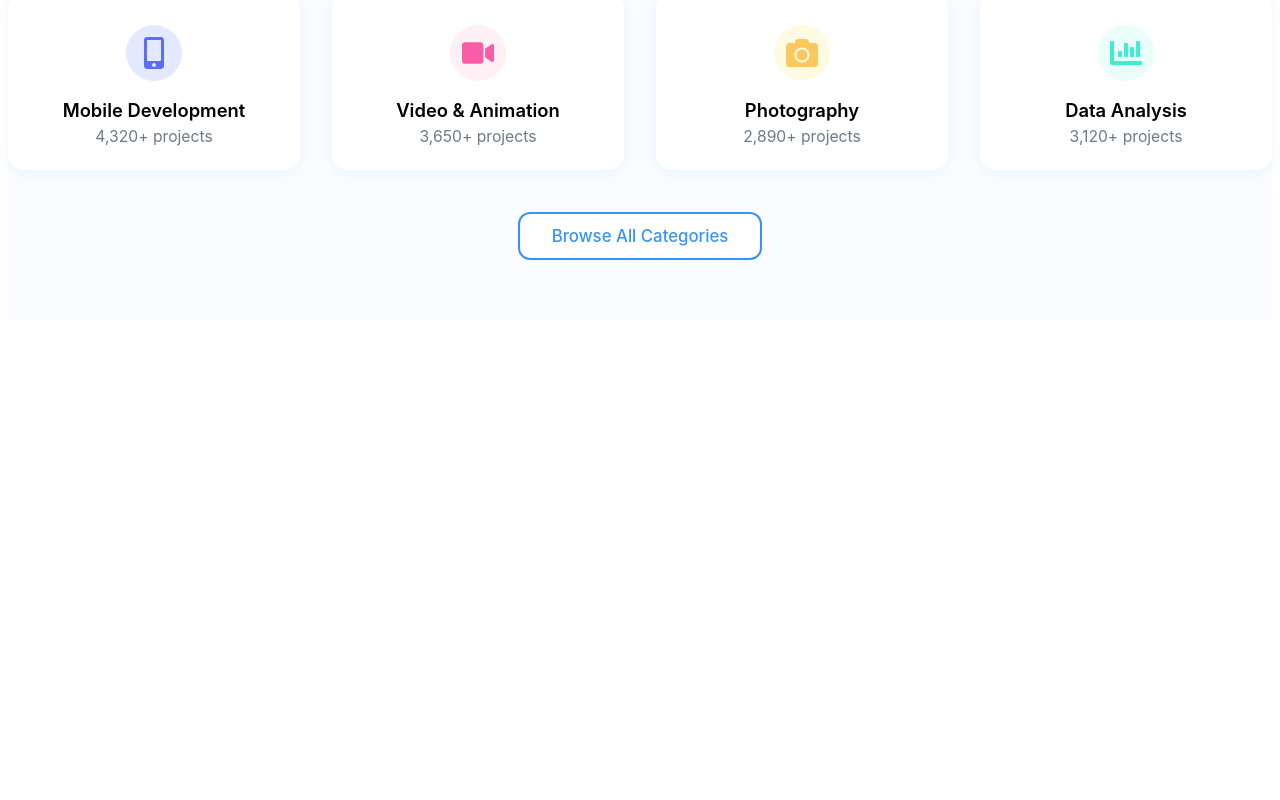
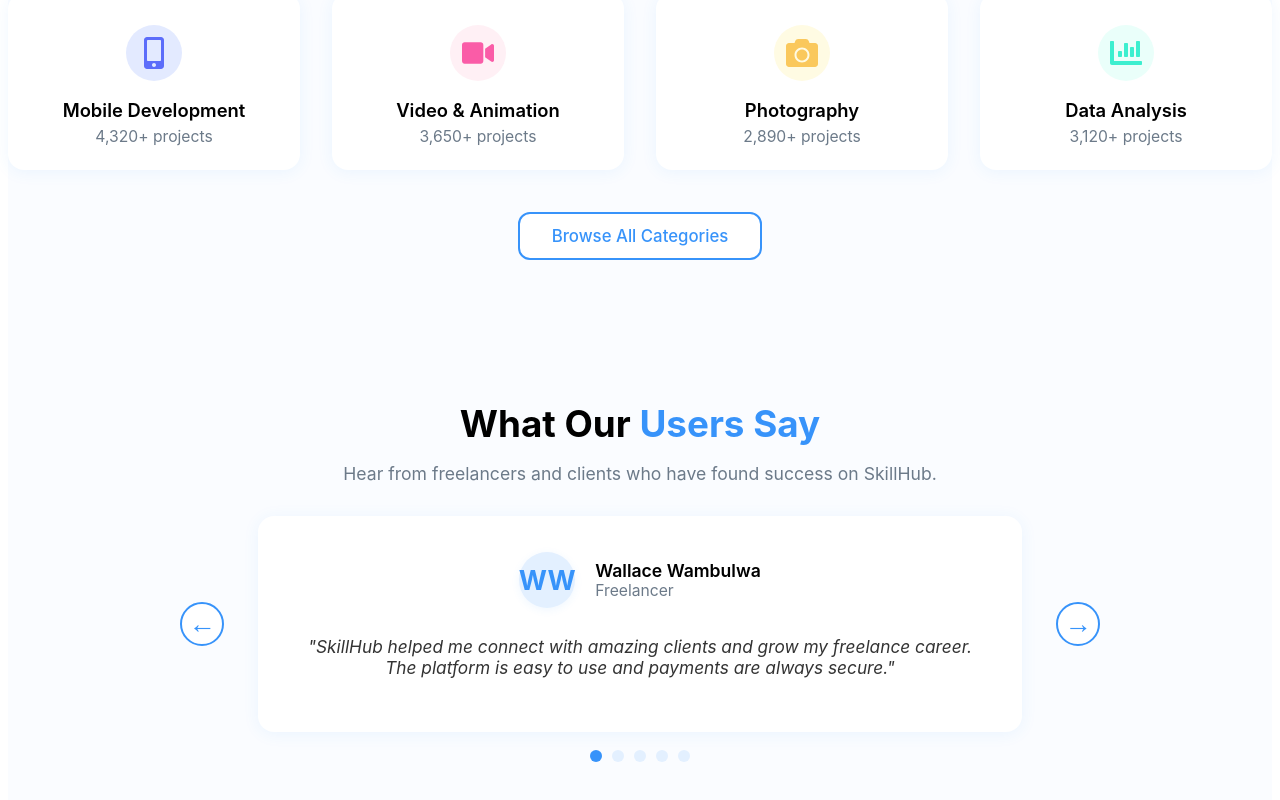
Before and after one commit to wallacetrixie/SolutionHub, a React (Vite) app in the folder Entry-point/Frontend/: page / in a window 1280 px wide. Shown: the part 3820-4620 px from the top of the page. Before the commit the page ends 4148 px from the top, so only its background shows below. Built offline with nearby package versions, Linux system fonts and the light colour scheme.

Commit message:
Testimonials section completed

```diff
--- a/Entry-point/Frontend/src/App.jsx
+++ b/Entry-point/Frontend/src/App.jsx
@@ -5,6 +5,7 @@
 import WhyUsSection from "./Components/LandingPage/WhyUsSection.jsx";
 import HowItWorks from "./Components/LandingPage/HowItWorks.jsx";
 import PopularCategories from "./Components/LandingPage/PopularCategories.jsx";
+import TestimonialSection from "./Components/LandingPage/Testimonials.jsx";
 
 function App() {
   return (
@@ -15,6 +16,7 @@
       <WhyUsSection />
       <HowItWorks />
       <PopularCategories />
+      <TestimonialSection />
     </div>
 
   );
--- a/Entry-point/Frontend/src/Components/LandingPage/Testimonials.jsx
+++ b/Entry-point/Frontend/src/Components/LandingPage/Testimonials.jsx
@@ -0,0 +1,93 @@
+import React, { useState } from "react";
+import "../../styles/Testimonials.css";
+
+const testimonials = [
+  {
+    name: "Wallace Wambulwa",
+    role: "Freelancer",
+    text: "SkillHub helped me connect with amazing clients and grow my freelance career. The platform is easy to use and payments are always secure.",
+  },
+  {
+    name: "Mary Atieno",
+    role: "Freelancer",
+    text: "I love the variety of projects available. The proposal system makes it easy to showcase my skills and win jobs.",
+  },
+  {
+    name: "Kevin Chokuta",
+    role: "Freelancer",
+    text: "SkillHub’s support team is fantastic! They helped me resolve issues quickly and ensured smooth collaboration with clients.",
+  },
+  {
+    name: "Susan Mwangi",
+    role: "Client",
+    text: "Finding the right talent for my business was effortless. The escrow system gave me peace of mind throughout the project.",
+  },
+  {
+    name: "David Kamau",
+    role: "Client",
+    text: "The platform is intuitive and efficient. I hired a freelancer within hours and the results exceeded my expectations.",
+  },
+];
+
+// Helper to get initials
+function getInitials(name) {
+  return name
+    .split(" ")
+    .map((n) => n[0])
+    .join("")
+    .toUpperCase();
+}
+
+function TestimonialSection() {
+  const [current, setCurrent] = useState(0);
+
+  const prevTestimonial = () => {
+    setCurrent((prev) => (prev === 0 ? testimonials.length - 1 : prev - 1));
+  };
+
+  const nextTestimonial = () => {
+    setCurrent((prev) => (prev === testimonials.length - 1 ? 0 : prev + 1));
+  };
+
+  return (
+    <div className="testimonial-container">
+      <h2 className="testimonial-title">
+        What Our <span className="highlight">Users Say</span>
+      </h2>
+      <p className="testimonial-desc">
+        Hear from freelancers and clients who have found success on SkillHub.
+      </p>
+      <div className="testimonial-carousel">
+        <button className="carousel-btn left" onClick={prevTestimonial} aria-label="Previous testimonial">
+          &#8592;
+        </button>
+        <div className="testimonial-card">
+          <div className="testimonial-profile">
+            <div className={`profile-pic ${testimonials[current].role === "Client" ? "client" : "freelancer"}`}>
+              {getInitials(testimonials[current].name)}
+            </div>
+            <div>
+              <div className="testimonial-name">{testimonials[current].name}</div>
+              <div className="testimonial-role">{testimonials[current].role}</div>
+            </div>
+          </div>
+          <div className="testimonial-text">"{testimonials[current].text}"</div>
+        </div>
+        <button className="carousel-btn right" onClick={nextTestimonial} aria-label="Next testimonial">
+          &#8594;
+        </button>
+      </div>
+      <div className="carousel-dots">
+        {testimonials.map((_, idx) => (
+          <span
+            key={idx}
+            className={`dot ${current === idx ? "active" : ""}`}
+            onClick={() => setCurrent(idx)}
+          ></span>
+        ))}
+      </div>
+    </div>
+  );
+}
+
+export default TestimonialSection;
--- a/Entry-point/Frontend/src/styles/Testimonials.css
+++ b/Entry-point/Frontend/src/styles/Testimonials.css
@@ -0,0 +1,148 @@
+.testimonial-container {
+  background: #fafcff;
+  padding: 50px 0 60px 0;
+  text-align: center;
+  font-family: 'Inter', 'Segoe UI', Arial, sans-serif;
+}
+
+.testimonial-title {
+  font-size: 2.3rem;
+  font-weight: bold;
+  margin-bottom: 10px;
+}
+
+.highlight {
+  color: #3793fa;
+}
+
+.testimonial-desc {
+  color: #6c7a89;
+  font-size: 1.1rem;
+  margin-bottom: 32px;
+}
+
+.testimonial-carousel {
+  display: flex;
+  align-items: center;
+  justify-content: center;
+  gap: 24px;
+  margin-bottom: 18px;
+}
+
+.carousel-btn {
+  background: #fff;
+  border: 2px solid #3793fa;
+  color: #3793fa;
+  font-size: 1.7rem;
+  border-radius: 50%;
+  width: 44px;
+  height: 44px;
+  cursor: pointer;
+  transition: background 0.2s, color 0.2s;
+  display: flex;
+  align-items: center;
+  justify-content: center;
+}
+
+.carousel-btn:hover {
+  background: #3793fa;
+  color: #fff;
+}
+
+.testimonial-card {
+  background: #fff;
+  border-radius: 16px;
+  box-shadow: 0 2px 16px rgba(55,147,250,0.08);
+  padding: 36px 32px;
+  min-width: 340px;
+  max-width: 700px;
+  display: flex;
+  flex-direction: column;
+  align-items: center;
+  transition: box-shadow 0.2s;
+  margin: 0 10px;
+}
+
+.testimonial-profile {
+  display: flex;
+  align-items: center;
+  gap: 18px;
+  margin-bottom: 18px;
+}
+
+.profile-pic {
+  width: 56px;
+  height: 56px;
+  border-radius: 50%;
+  background: #e3f0ff;
+  color: #3793fa;
+  font-size: 1.7rem;
+  font-weight: 700;
+  display: flex;
+  align-items: center;
+  justify-content: center;
+  margin-right: 2px;
+  box-shadow: 0 2px 8px rgba(55,147,250,0.08);
+  user-select: none;
+}
+
+.profile-pic.freelancer {
+  background: #e3f0ff;
+  color: #3793fa;
+}
+
+.profile-pic.client {
+  background: #ffeaea;
+  color: #fa5c5c;
+}
+
+.testimonial-name {
+  font-size: 1.1rem;
+  font-weight: 600;
+  text-align: left;
+}
+
+.testimonial-role {
+  font-size: 0.98rem;
+  color: #6c7a89;
+  text-align: left;
+}
+
+.testimonial-text {
+  font-size: 1.08rem;
+  color: #333;
+  margin-top: 10px;
+  font-style: italic;
+  min-height: 60px;
+}
+
+.carousel-dots {
+  display: flex;
+  justify-content: center;
+  gap: 10px;
+  margin-top: 10px;
+}
+
+.dot {
+  width: 12px;
+  height: 12px;
+  border-radius: 50%;
+  background: #e3f0ff;
+  cursor: pointer;
+  transition: background 0.2s;
+  display: inline-block;
+}
+
+.dot.active {
+  background: #3793fa;
+}
+
+@media (max-width: 600px) {
+  .testimonial-card {
+    min-width: 90vw;
+    padding: 24px 10px;
+  }
+  .testimonial-carousel {
+    gap: 8px;
+  }
+}
```
